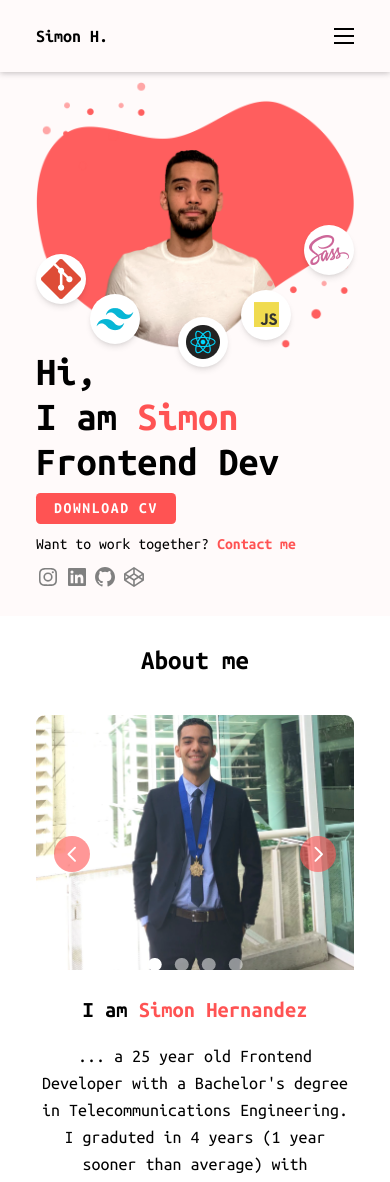
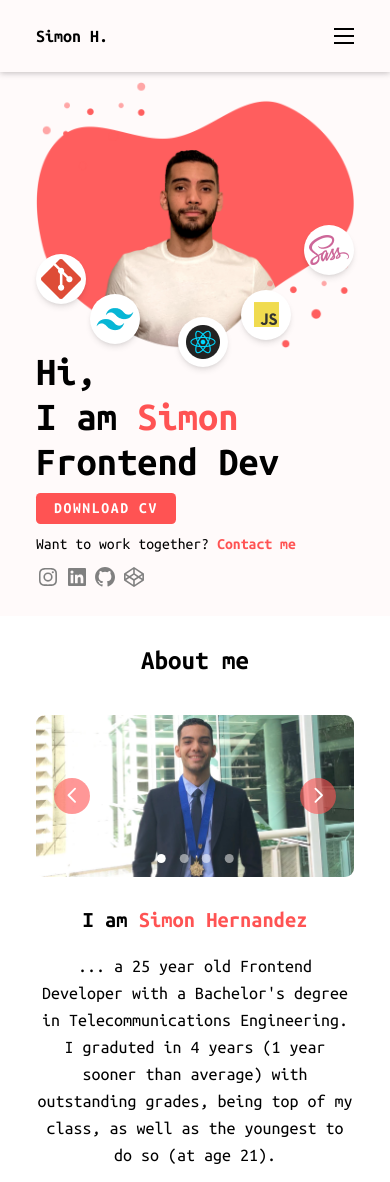
Before and after one commit to simonhernandez/react-portfolio, a React (Vite) app: page / in a window 390 px wide. Shown: the top 1182 px of the page. Built offline with nearby package versions, Linux system fonts and the light colour scheme.

Commit message:
fix: small devices styles

```diff
--- a/src/components/About.jsx
+++ b/src/components/About.jsx
@@ -19,7 +19,7 @@ const About = () => {
         <div className="flex flex-col md:flex-row md:justify-between md:gap-10">
           {/* text-container */}
           <div className="flex-1 h-56 sm:h-64 xl:h-80 2xl:h-96">
-            <Carousel info={aboutInfo} startIndex={startIndex} setStartIndex={setStartIndex} style={``}/>
+            <Carousel info={aboutInfo} startIndex={startIndex} setStartIndex={setStartIndex} style={`mb-6 max-w-[430px] mx-auto md:max-w-none md:mb-0`}/>
           </div>
 
           {/* image-container */}
--- a/src/components/Carousel.jsx
+++ b/src/components/Carousel.jsx
@@ -5,7 +5,7 @@ const Carousel = ({info, startIndex, setStartIndex, style}) => {
   return (
     <div className={`${style} relative`}>
       {/* <!-- Carousel wrapper --> */}
-      <div className="relative h-[15.5rem] overflow-hidden rounded-lg">
+      <div className="relative h-36 ss:h-48 md:h-[15.5rem] overflow-hidden rounded-lg">
         {info.map((item, index) => {
           return (
             <div
@@ -22,11 +22,11 @@ const Carousel = ({info, startIndex, setStartIndex, style}) => {
       </div>
 
       {/* <!-- Slider indicators --> */}
-      <div class="absolute z-30 flex space-x-3 -translate-x-1/2 bottom-5 left-1/2">
+      <div class="absolute z-30 flex space-x-3 -translate-x-1/2 bottom-3 left-1/2">
         {info.map((item, index) => (
           <button
             type="button"
-            className={`w-3 h-3 rounded-full ${
+            className={`w-2 h-2 md:w-3 md:h-3 rounded-full ${
               index === startIndex
                 ? "bg-white dark:bg-gray-800"
                 : "bg-white/50 dark:bg-gray-800/50 hover:bg-white dark:hover:bg-gray-800"
```
